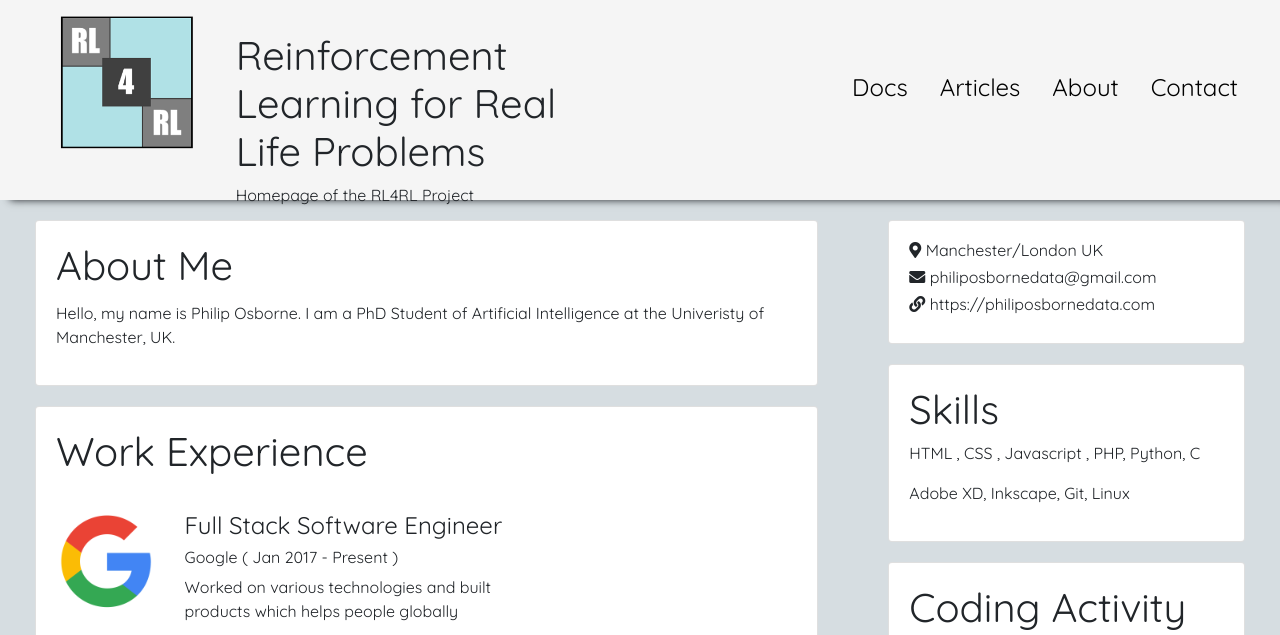
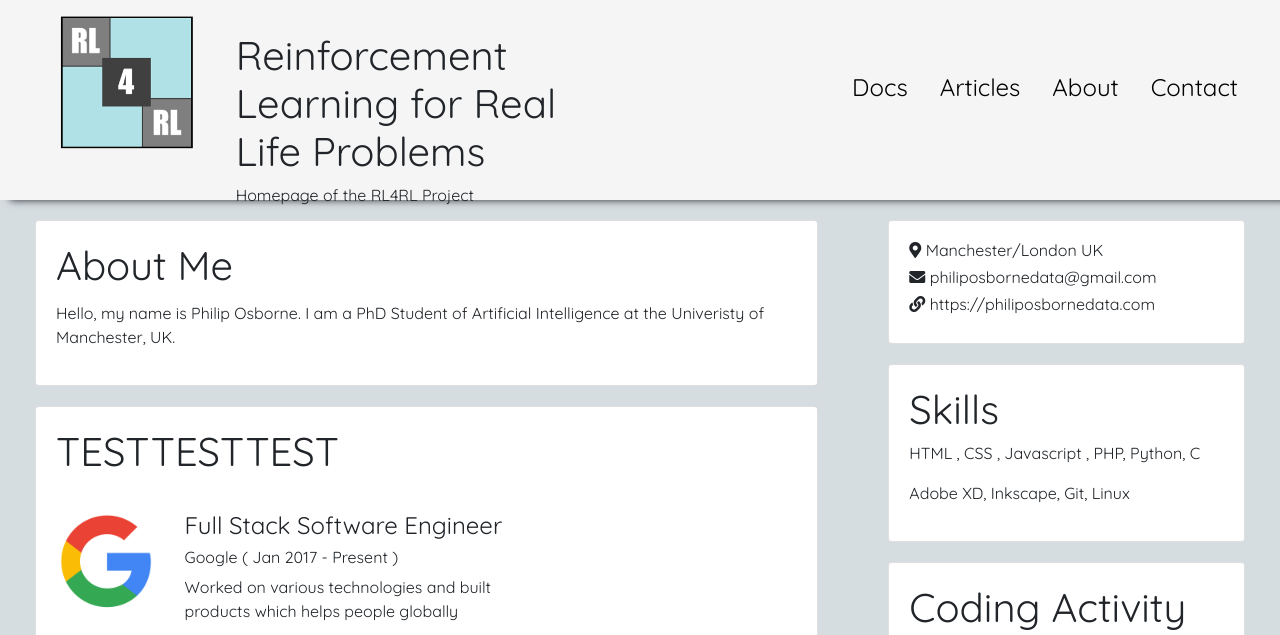
Before and after one commit to osbornep/rl4rl-website, a Jekyll site: the page built from resume.md, in a window 1280 px wide and 900 px high, cut to the strip 0-635 px from the top of the window. Built offline with Jekyll 4.4.1, drawn with Linux system fonts in a browser that asks for light colours; nearby versions of some CDN libraries; a script that is not in the unit is left out.

Commit message:
Update home.html

```diff
--- a/_layouts/home.html
+++ b/_layouts/home.html
@@ -14,7 +14,7 @@ layout: default
         </div>
 
         <div class="card">
-            <h1 class="card-title"> Work Experience</h1>
+            <h1 class="card-title"> TESTTESTTEST</h1>
 
             <br />
             <div class="row">
```
